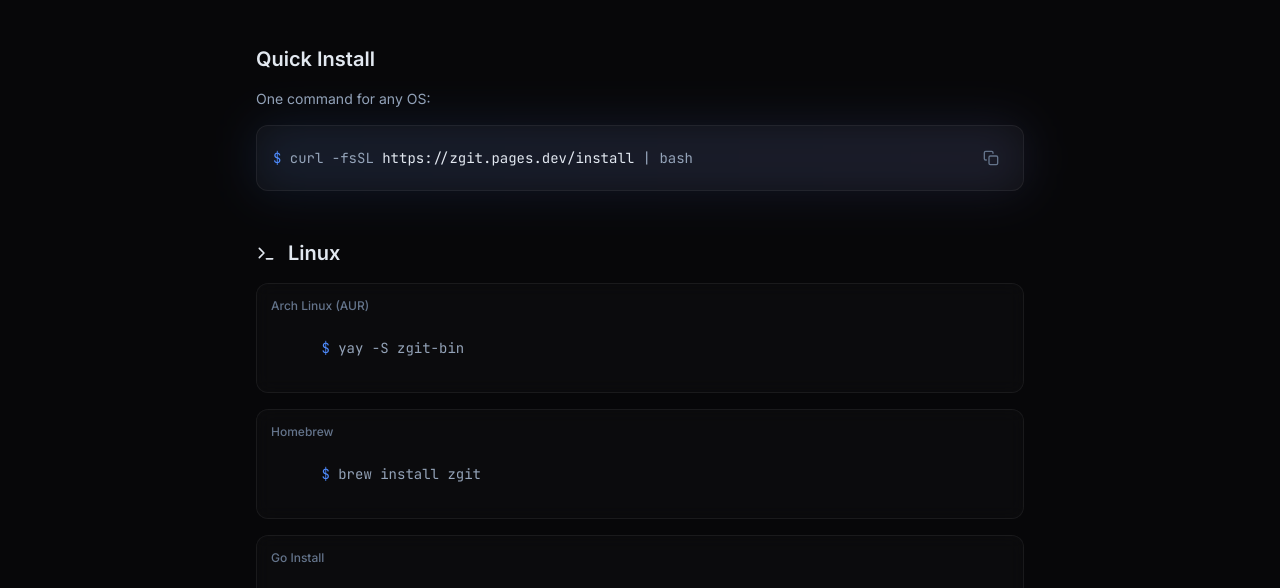
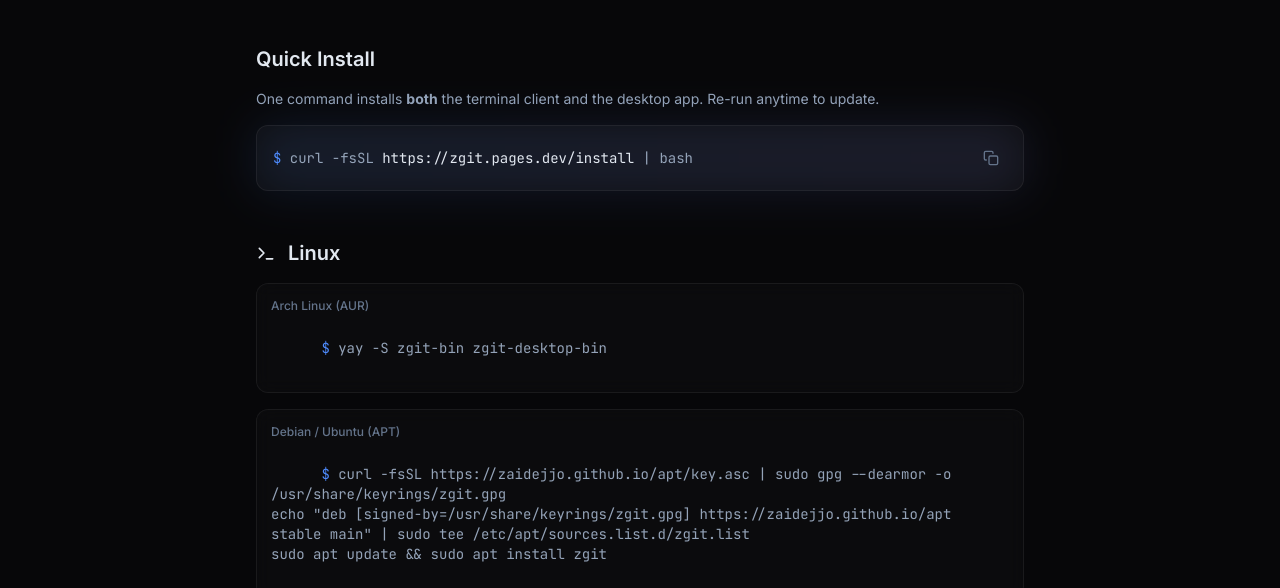
Before and after one commit to zaidejjo/zgit, an Astro site in the folder www/: page /install-guide in a window 1280 px wide. Shown: the part 195-783 px from the top of the page. Built offline with nearby package versions, Linux system fonts and the light colour scheme; Astro itself is replaced by a stand-in of ours.

Commit message:
fix(www): install methods match reality
- brew: correct tap + trust + cask (was wrong tap / bare formula)
- linux: APT repo instead of bogus brew entry; AUR installs both bins
- windows: ps1 installer instead of nonexistent scoop/winget
- next steps: zgit-desktop binary + Settings AI (no such CLI cmds)

```diff
--- a/www/src/pages/install-guide.astro
+++ b/www/src/pages/install-guide.astro
@@ -24,7 +24,7 @@ import InstallBlock from '../components/InstallBlock.astro';
         <section class="mb-12">
           <h2 class="text-xl font-semibold mb-4">Quick Install</h2>
           <p class="text-sm text-foreground-secondary mb-4">
-            One command for any OS:
+            One command installs <strong>both</strong> the terminal client and the desktop app. Re-run anytime to update.
           </p>
           <div class="relative group">
             <div class="absolute -inset-0.5 bg-gradient-to-r from-primary/20 to-accent/20 rounded-2xl blur-xl opacity-60" />
@@ -58,8 +58,8 @@ import InstallBlock from '../components/InstallBlock.astro';
             Linux
           </h2>
           <div class="space-y-4">
-            <InstallBlock label="Arch Linux (AUR)" cmd="yay -S zgit-bin" />
-            <InstallBlock label="Homebrew" cmd="brew install zgit" />
+            <InstallBlock label="Arch Linux (AUR)" cmd="yay -S zgit-bin zgit-desktop-bin" />
+            <InstallBlock label="Debian / Ubuntu (APT)" cmd={`curl -fsSL https://zaidejjo.github.io/apt/key.asc | sudo gpg --dearmor -o /usr/share/keyrings/zgit.gpg\necho "deb [signed-by=/usr/share/keyrings/zgit.gpg] https://zaidejjo.github.io/apt stable main" | sudo tee /etc/apt/sources.list.d/zgit.list\nsudo apt update && sudo apt install zgit`} />
             <InstallBlock label="Go Install" cmd="go install github.com/zaidejjo/zgit/cmd/zgit@latest" />
             <InstallBlock label="Build from source" cmd={`git clone https://github.com/zaidejjo/zgit.git\ncd zgit\nmake build\nsudo mv zgit /usr/local/bin/`} />
           </div>
@@ -75,7 +75,7 @@ import InstallBlock from '../components/InstallBlock.astro';
             macOS
           </h2>
           <div class="space-y-4">
-            <InstallBlock label="Homebrew" cmd="brew install zaid-commits/tap/zgit" />
+            <InstallBlock label="Homebrew" cmd={`brew tap zaidejjo/tap\nbrew trust zaidejjo/tap\nbrew install --cask zaidejjo/tap/zgit`} />
             <InstallBlock label="Go Install" cmd="go install github.com/zaidejjo/zgit/cmd/zgit@latest" />
             <InstallBlock label="Build from source" cmd={`git clone https://github.com/zaidejjo/zgit.git\ncd zgit\nmake build\nsudo mv zgit /usr/local/bin/`} />
           </div>
@@ -93,8 +93,7 @@ import InstallBlock from '../components/InstallBlock.astro';
             Windows
           </h2>
           <div class="space-y-4">
-            <InstallBlock label="Scoop" cmd={`scoop bucket add zgit https://github.com/zaid-commits/scoop-zgit\nscoop install zgit`} />
-            <InstallBlock label="Winget" cmd="winget install zgit" />
+            <InstallBlock label="PowerShell (recommended)" cmd="irm https://zgit.pages.dev/install.ps1 | iex" />
             <InstallBlock label="Go Install" cmd="go install github.com/zaidejjo/zgit/cmd/zgit@latest" />
             <InstallBlock label="Build from source" cmd={`git clone https://github.com/zaidejjo/zgit.git\ncd zgit\nmake build\nmove zgit.exe %USERPROFILE%\\bin\\`} />
           </div>
@@ -111,11 +110,11 @@ import InstallBlock from '../components/InstallBlock.astro';
               </li>
               <li class="flex items-start gap-3">
                 <span class="text-primary mt-0.5">2.</span>
-                <span>Launch desktop app: <code class="font-mono text-xs bg-code-bg px-1.5 py-0.5 rounded border border-code-border">zgit desktop</code>.</span>
+                <span>Launch desktop app: <code class="font-mono text-xs bg-code-bg px-1.5 py-0.5 rounded border border-code-border">zgit-desktop</code>.</span>
               </li>
               <li class="flex items-start gap-3">
                 <span class="text-primary mt-0.5">3.</span>
-                <span>Configure AI providers: <code class="font-mono text-xs bg-code-bg px-1.5 py-0.5 rounded border border-code-border">zgit config set-ai</code>.</span>
+                <span>Configure AI providers in Settings, then generate commit messages with AI.</span>
               </li>
               <li class="flex items-start gap-3">
                 <span class="text-primary mt-0.5">4.</span>
```
